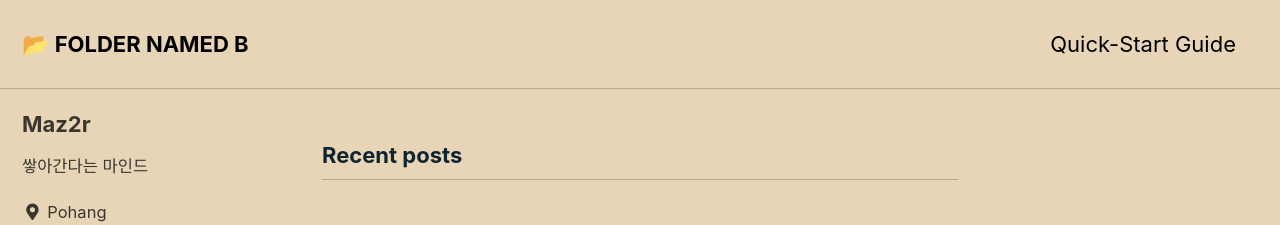
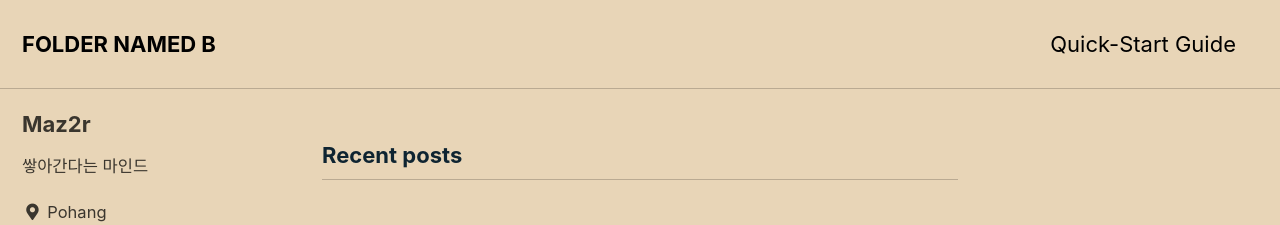
Before and after one commit to Maz2r/maz2r.github.io, a Jekyll site: the page built from index.html, in a window 1280 px wide. Shown: the top 225 px of the page. Built offline with Jekyll 4.4.1, drawn with Linux system fonts in a browser that asks for light colours; cached includes are drawn as plain includes; the list of posts is cut into pages by our own code.

Commit message:
Famicon updated

```diff
--- a/_config.yml
+++ b/_config.yml
@@ -16,7 +16,7 @@ minimal_mistakes_skin    : "sunrise" # "air", "aqua", "contrast", "dark", "dirt"
 
 # Site Settings
 locale                   : "en-US"
-title                    : "📂 FOLDER NAMED B"
+title                    : "FOLDER NAMED B"
 title_separator          : "-"
 subtitle                 : # site tagline that appears below site title in masthead
 name                     : "Maz2r"
--- a/_includes/head/custom.html
+++ b/_includes/head/custom.html
@@ -1,5 +1,11 @@
 <!-- start custom head snippets -->
 
 <!-- insert favicons. use https://realfavicongenerator.net/ -->
-
+<link rel="apple-touch-icon" sizes="180x180" href="/apple-touch-icon.png">
+<link rel="icon" type="image/png" sizes="32x32" href="/favicon-32x32.png">
+<link rel="icon" type="image/png" sizes="16x16" href="/favicon-16x16.png">
+<link rel="manifest" href="/site.webmanifest">
+<link rel="mask-icon" href="/safari-pinned-tab.svg" color="#5bbad5">
+<meta name="msapplication-TileColor" content="#da532c">
+<meta name="theme-color" content="#ffffff">
 <!-- end custom head snippets -->
```
Also changed, not shown: favicon.ico (added), site.webmanifest (added).
